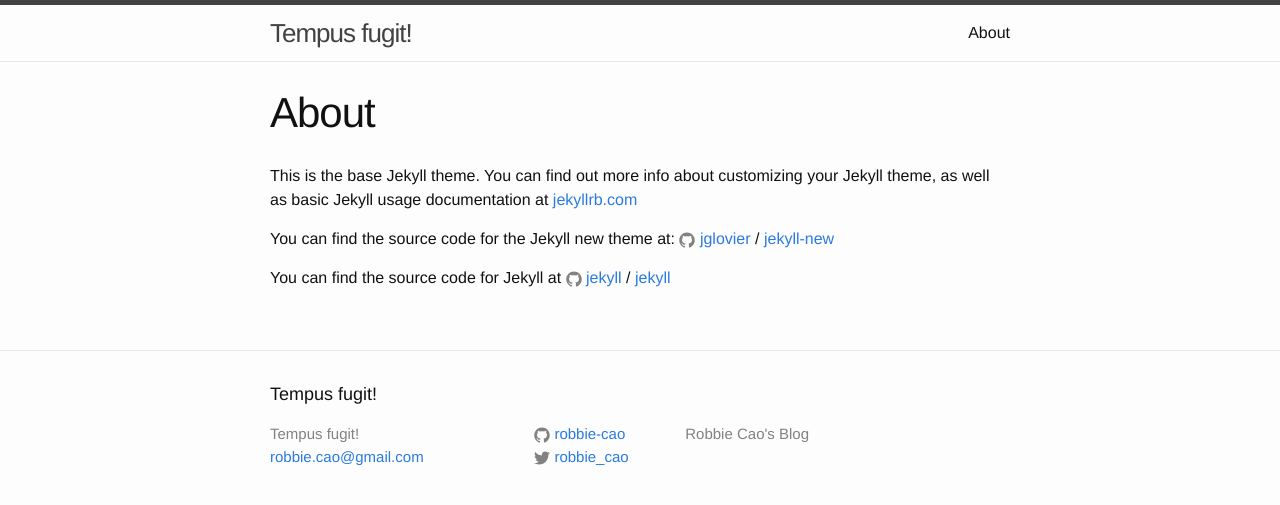
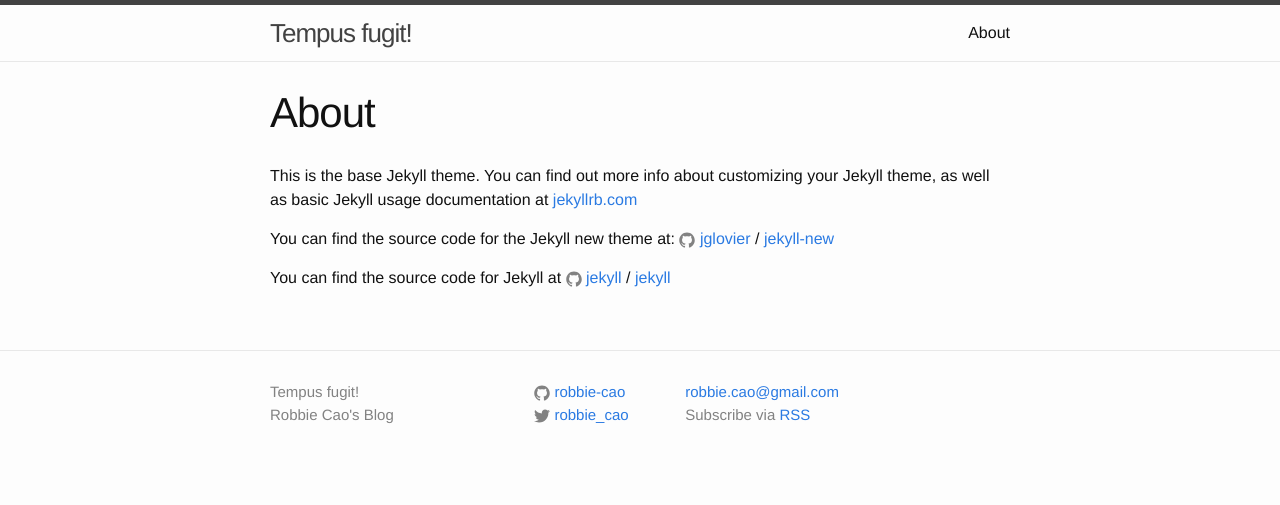
Before and after one commit to robbie-cao/test, a Jekyll site: the page built from about.md, in a window 1280 px wide. Shown: the top 505 px of the page. Built offline with Jekyll 4.4.1, drawn with Linux system fonts in a browser that asks for light colours.

Commit message:
Update footer
Signed-off-by: Robbie Cao <robbie.cao@gmail.com>

```diff
--- a/_includes/footer.html
+++ b/_includes/footer.html
@@ -2,13 +2,15 @@
 
   <div class="wrapper">
 
+    <!--[if 0]>
     <h2 class="footer-heading">{{ site.title }}</h2>
+    <![endif]-->
 
     <div class="footer-col-wrapper">
       <div class="footer-col footer-col-1">
         <ul class="contact-list">
           <li>{{ site.title }}</li>
-          <li><a href="mailto:{{ site.email }}">{{ site.email }}</a></li>
+          <li>{{ site.description }}</li>
         </ul>
       </div>
 
@@ -29,7 +31,10 @@
       </div>
 
       <div class="footer-col footer-col-3">
-        <p>{{ site.description }}</p>
+        <ul class="contact-list">
+          <li><a href="mailto:{{ site.email }}">{{ site.email }}</a></li>
+          <li class="rss-subscribe">Subscribe via <a href="{{ "/feed.xml" | prepend: site.baseurl }}">RSS</a></li>
+        </ul>
       </div>
     </div>
 
```
